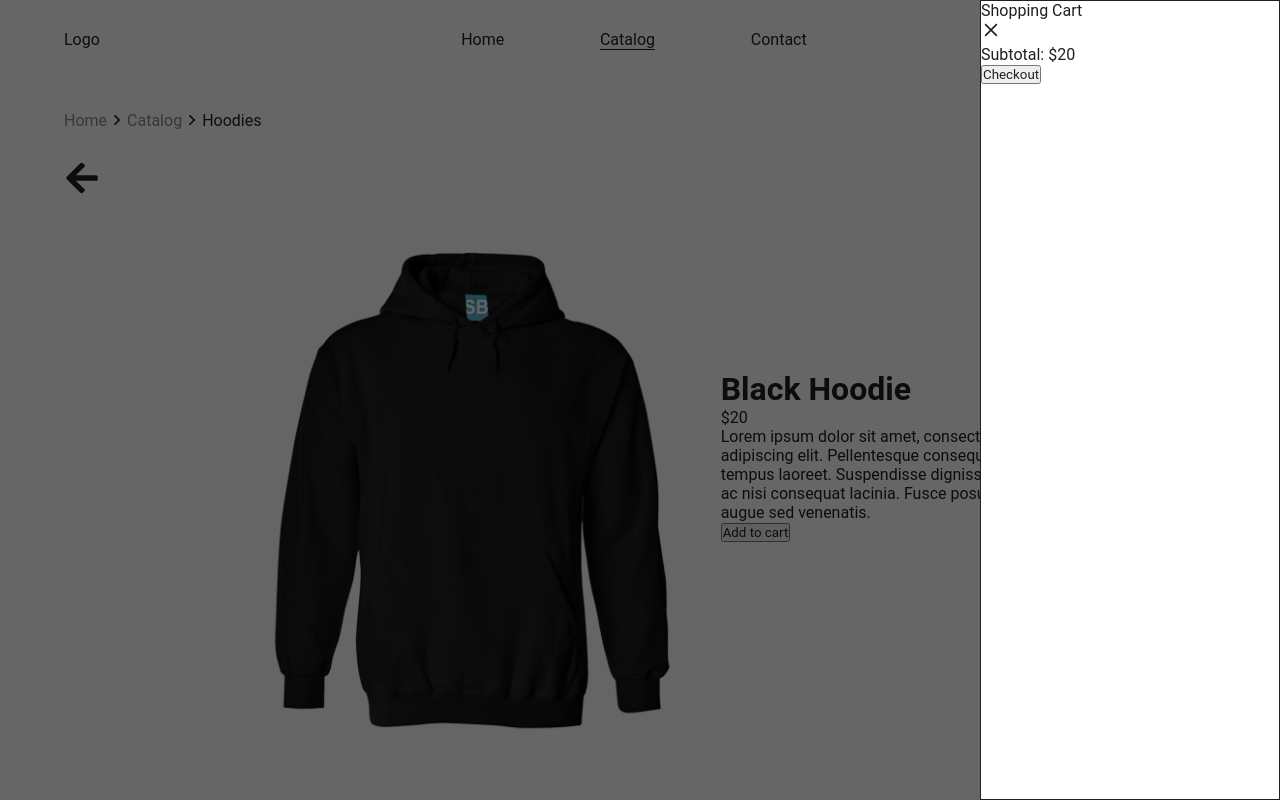
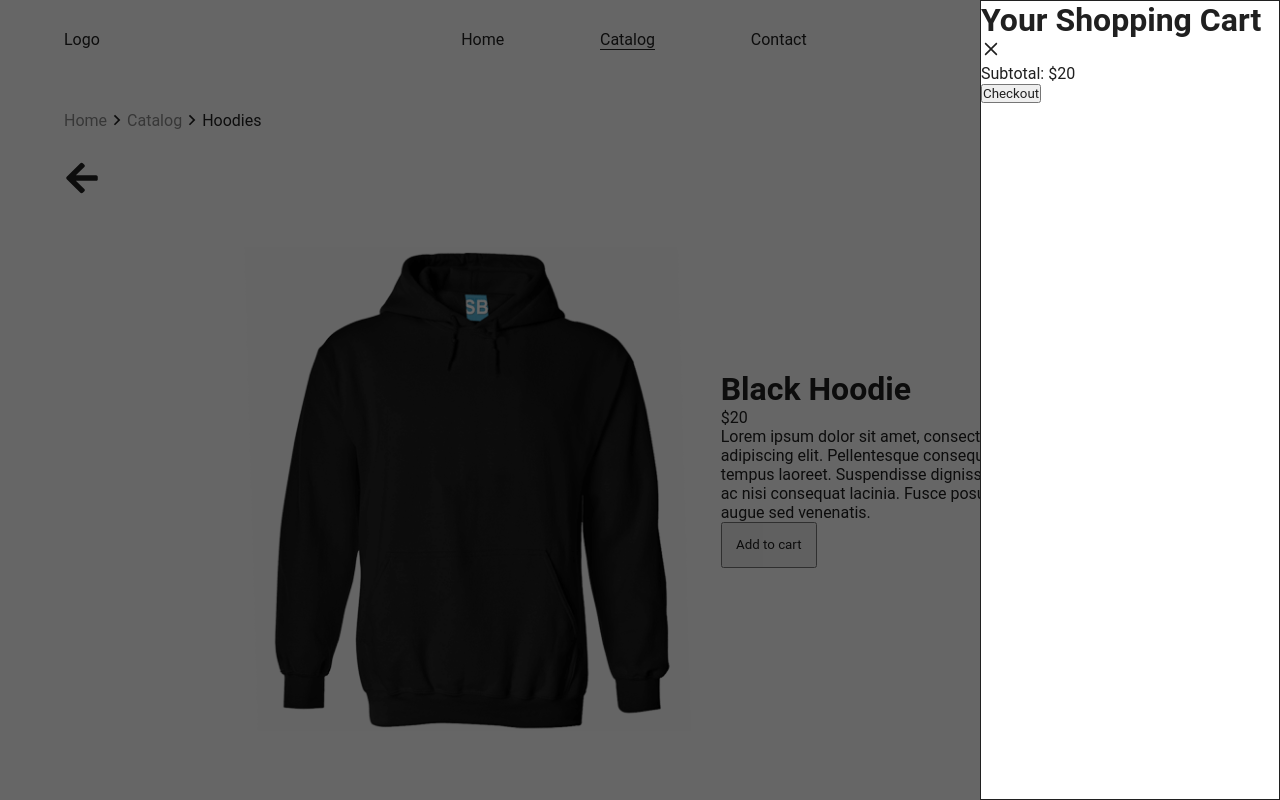
Before and after one commit to JacksonJ97/clothing-store, a React (Create React App) app: page /shop/hoodies/11 in a window 1280 px wide. Both pictures are taken after a click on the button "( 0 )". Built offline with nearby package versions, Linux system fonts and the light colour scheme.

Commit message:
implemented the add to cart function to update the cartItems state

```diff
--- a/src/App.js
+++ b/src/App.js
@@ -1,4 +1,4 @@
-import { useState } from "react";
+import { useState, useEffect } from "react";
 import { Routes, Route } from "react-router-dom";
 import styled from "styled-components";
 
@@ -22,21 +22,25 @@ const Wrapper = styled.div`
 `;
 
 const App = () => {
-  const [cartItemCount, setCartItemCount] = useState(0);
+  const [cartItems, setCartItems] = useState([]);
   const [showCart, setShowCart] = useState(false);
+
+  useEffect(() => {
+    console.log(cartItems);
+  }, [cartItems]);
 
   return (
     <Wrapper>
       <GlobalStyle />
-      <Header cartItemCount={cartItemCount} setShowCart={setShowCart} />
-      <ShoppingCart showCart={showCart} setShowCart={setShowCart} />
+      <Header cartItems={cartItems} setShowCart={setShowCart} />
+      <ShoppingCart cartItems={cartItems} showCart={showCart} setShowCart={setShowCart} />
       <Routes>
         <Route path="/" element={<Home />} />
         <Route path="/shop" element={<Shop />}>
           <Route index element={<ProductCardGrid />} />
           <Route path=":filter" element={<ProductCardGrid />} />
         </Route>
-        <Route path="/shop/:filter/:productId" element={<ProductDetail setCartItemCount={setCartItemCount} />} />
+        <Route path="/shop/:filter/:productId" element={<ProductDetail cartItems={cartItems} setCartItems={setCartItems} />} />
         <Route path="/contact" element={<Contact />} />
       </Routes>
     </Wrapper>
--- a/src/components/AddToCart/AddToCart.js
+++ b/src/components/AddToCart/AddToCart.js
@@ -1,5 +1,29 @@
-const AddToCart = ({ setCartItemCount }) => {
-  return <button onClick={() => setCartItemCount((prevCount) => prevCount + 1)}>Add to cart</button>;
+import styled from "styled-components";
+
+// Styles
+const Button = styled.button`
+  padding: 1em;
+`;
+
+const AddToCart = ({ item, setCartItems }) => {
+  const handleClick = () => {
+    setCartItems((prevState) => {
+      if (prevState.find((element) => element.id === item.id)) {
+        let newCartItems = prevState.map((element) => {
+          if (element.id === item.id) {
+            return { ...element, quantity: element.quantity + 1 };
+          }
+          return element;
+        });
+
+        return newCartItems;
+      }
+
+      return [...prevState, { ...item, quantity: 1 }];
+    });
+  };
+
+  return <Button onClick={handleClick}>Add to cart</Button>;
 };
 
 export default AddToCart;
--- /dev/null
+++ b/src/components/CartItem/CartItem.js
@@ -0,0 +1,12 @@
+const CartItem = ({ name, img, price, quantity }) => {
+  return (
+    <div>
+      <div>{img}</div>
+      <div>{name}</div>
+      <div>{price}</div>
+      <div>{quantity}</div>
+    </div>
+  );
+};
+
+export default CartItem;
--- a/src/components/Product/Product.js
+++ b/src/components/Product/Product.js
@@ -39,15 +39,17 @@ const Wrapper = styled.div`
   }
 `;
 
-const Product = ({ name, price, img, text, setCartItemCount }) => {
+const Product = ({ product, setCartItems }) => {
+  const item = { id: product.id, name: product.name, price: product.price, img: product.img, quantity: 0 };
+
   return (
     <Wrapper>
-      <img src={img} alt={name} />
+      <img src={product.img} alt={product.name} />
       <div className="details">
-        <h1>{name}</h1>
-        <p>{price}</p>
-        <p>{text}</p>
-        <AddToCart setCartItemCount={setCartItemCount} />
+        <h1>{product.name}</h1>
+        <p>{product.price}</p>
+        <p>{product.description}</p>
+        <AddToCart item={item} setCartItems={setCartItems} />
       </div>
     </Wrapper>
   );
--- a/src/components/ShoppingCart/ShoppingCart.js
+++ b/src/components/ShoppingCart/ShoppingCart.js
@@ -1,6 +1,9 @@
 import { useRef } from "react";
 import styled from "styled-components";
 import { CgClose } from "react-icons/cg";
+
+// Components
+import CartItem from "../CartItem/CartItem";
 
 // Styles
 const Background = styled.div`
@@ -26,7 +29,7 @@ const Cart = styled.div`
   }
 `;
 
-const ShoppingCart = ({ showCart, setShowCart }) => {
+const ShoppingCart = ({ cartItems, showCart, setShowCart }) => {
   const backgroundRef = useRef();
 
   const closeCart = (e) => {
@@ -40,10 +43,13 @@ const ShoppingCart = ({ showCart, setShowCart }) => {
       {showCart && (
         <Background ref={backgroundRef} onClick={closeCart}>
           <Cart>
-            Shopping Cart
+            <h1>Your Shopping Cart</h1>
             <div className="close-icon">
               <CgClose onClick={() => setShowCart((prevState) => !prevState)} />
             </div>
+            {cartItems.map((item) => (
+              <CartItem name={item.name} price={item.price} img={item.img} key={item.id} />
+            ))}
             <p>Subtotal: $20</p>
             <button>Checkout</button>
           </Cart>
--- a/src/containers/Header/Header.js
+++ b/src/containers/Header/Header.js
@@ -26,13 +26,13 @@ const Wrapper = styled.header`
   }
 `;
 
-const Header = ({ cartItemCount, setShowCart }) => {
+const Header = ({ setShowCart }) => {
   return (
     <Wrapper>
       <div>Logo</div>
       <Nav />
       <button className="shopping-cart-icon" onClick={() => setShowCart((prevState) => !prevState)}>
-        <IoBagOutline /> <p>( {cartItemCount} )</p>
+        <IoBagOutline /> <p>( 0 )</p>
       </button>
     </Wrapper>
   );
--- a/src/containers/ProductDetail/ProductDetail.js
+++ b/src/containers/ProductDetail/ProductDetail.js
@@ -21,7 +21,7 @@ const Wrapper = styled.main`
   }
 `;
 
-const ProductDetail = ({ setCartItemCount }) => {
+const ProductDetail = ({ setCartItems }) => {
   const { filter, productId } = useParams();
   const product = productData[filter].find((product) => product.id === productId);
   const navigate = useNavigate();
@@ -32,7 +32,7 @@ const ProductDetail = ({ setCartItemCount }) => {
         <Breadcrumb />
       </div>
       <FaArrowLeft onClick={() => navigate(-1)} className="back-button" />
-      <Product img={product.img} name={product.name} text={product.description} price={product.price} setCartItemCount={setCartItemCount} />
+      <Product product={product} setCartItems={setCartItems} />
     </Wrapper>
   );
 };
```
